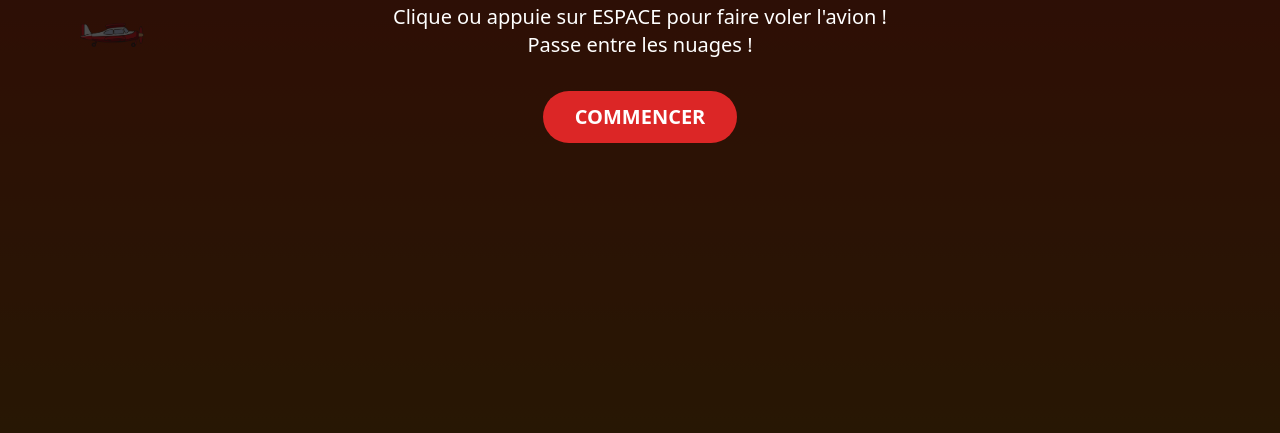
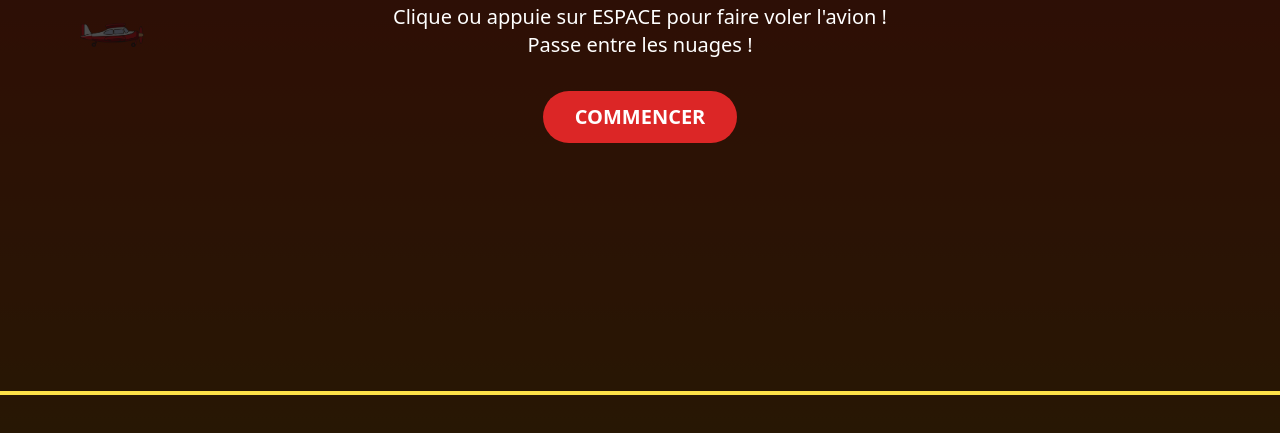
Before and after one commit to VSAClem/JeuColere, a plain HTML site: page index.html in a window 1280 px wide. Shown: the part 365-798 px from the top of the page. Drawn offline with nearby package versions, Linux system fonts and the light colour scheme.

Commit message:
Update index.html

```diff
--- a/index.html
+++ b/index.html
@@ -50,7 +50,8 @@
 
         <div id="score" class="absolute top-4 right-4 text-white text-2xl font-bold hidden">0</div>
     </div>
-
+<!-- Ligne sol -->
+<div id="ground-line" class="absolute left-0 w-full h-1 bg-yellow-300" style="bottom: 40px;"></div>
     <script>
         document.addEventListener('DOMContentLoaded', () => {
             const plane = document.getElementById('plane');
```
